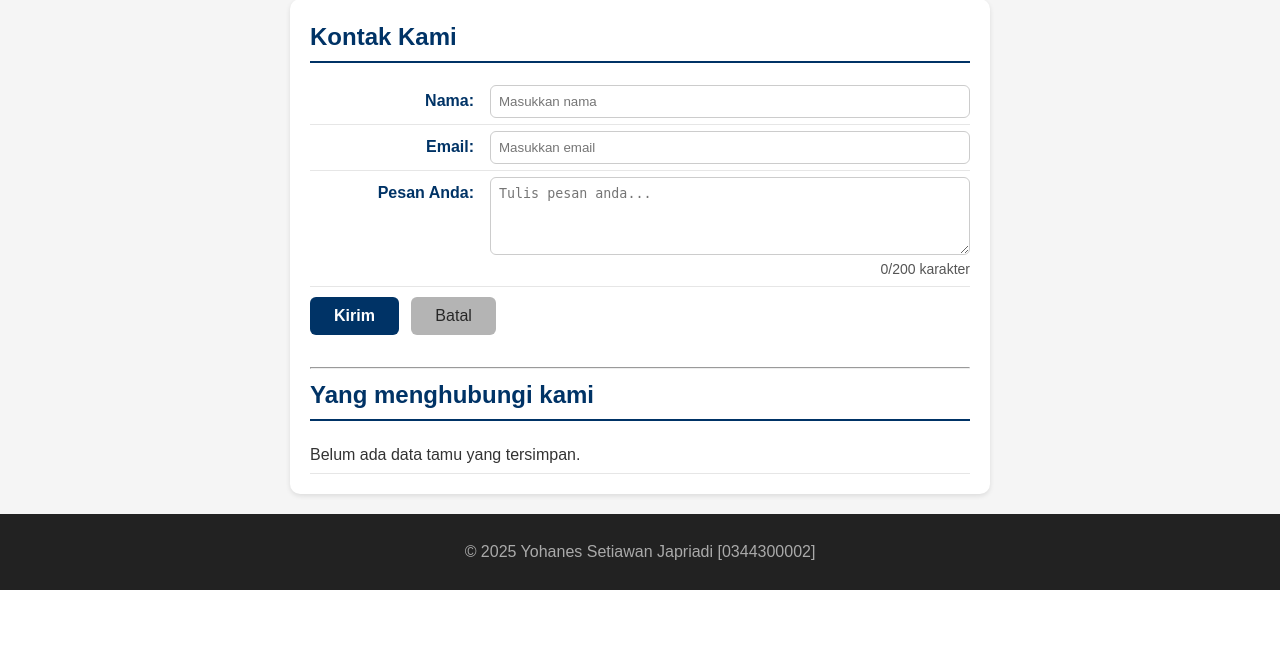
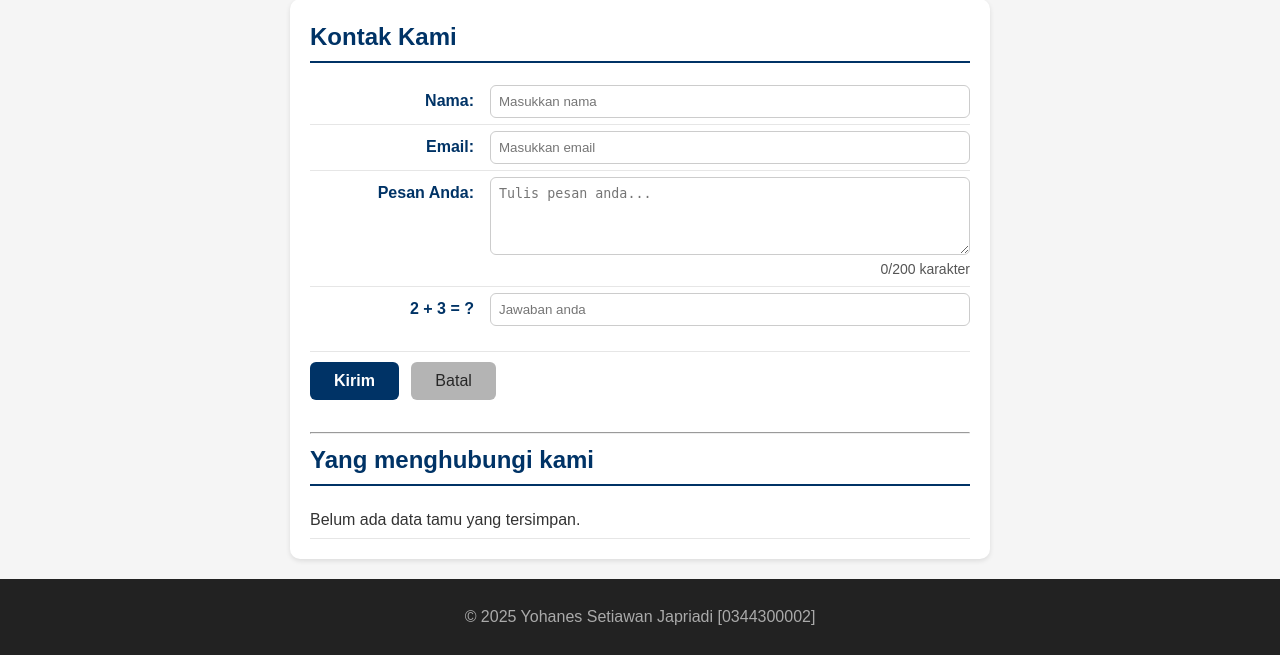
Before and after one commit to 2511500069-svg/2511500069-PWD-TI1B-2526O, a PHP site: page /pertemuan-11/index.php in a window 1280 px wide. Shown: the part 1558-2213 px from the top of the page. Before the commit the page ends 2148 px from the top, so only its background shows below. Run offline with PHP 8.4, Linux system fonts and the light colour scheme; data that the repository does not hold is empty.

Commit message:
buat kolom captcha setelah kolom pesan

```diff
--- a/pertemuan-11/index.php
+++ b/pertemuan-11/index.php
@@ -152,6 +152,10 @@ require_once __DIR__ . '/fungsi.php';
           <small id="charCount">0/200 karakter</small>
         </label>
 
+        <label>
+          <span>2 + 3 = ?</span>
+        <input type="text" name="captcha" placeholder="Jawaban anda" required><br><br>
+        </label>
         <button type="submit">Kirim</button>
         <button type="reset">Batal</button>
       </form>
--- a/pertemuan-11/proses.php
+++ b/pertemuan-11/proses.php
@@ -36,6 +36,10 @@ if (strlen($pesan) < 10) {
     $errors[] = 'Pesan minimal 10 karakter.';
 }
 
+$captcha = $_POST['captcha'] ?? '';
+if ($captcha != 5)  {
+  $errors[] = 'Jawaban captcha salah.';
+}
 if (!empty($errors)) {
   $_SESSION['old'] =[
     'nama'   => $nama,
```
Also changed, not shown: pertemuan-11/README.md.
